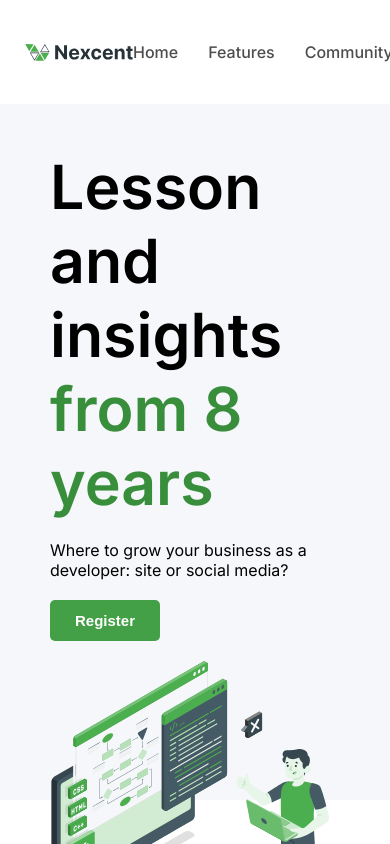
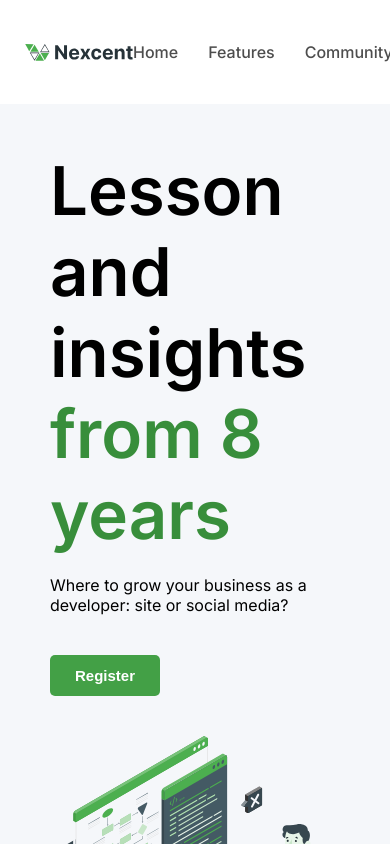
Before and after one commit to varspijoyan/nexcent-project, a React (Vite) app: page / in a window 390 px wide. Shown: the top 844 px of the page. Built offline with nearby package versions, Linux system fonts and the light colour scheme.

Commit message:
Change main section styles

```diff
--- a/src/styles/MainSection.module.css
+++ b/src/styles/MainSection.module.css
@@ -8,8 +8,7 @@
 .mainSection {
     background-color: var(--neutral-silver-color);
     width: 100%;
-    height: 750px;
-    margin-top: 50px;
+    height: 55em;
     display: flex;
     justify-content: center;
     align-items: center;
@@ -17,6 +16,7 @@
     flex-wrap: wrap;
     padding-left: 50px;
     padding-right: 50px;
+    padding-bottom: 100px;
 
 }
 
@@ -29,12 +29,13 @@
 }
 
 .title {
-    font-size: 3.8em;
+    font-size: 4.2em;
     font-weight: 600;
 }
 
 .description {
     font-size: 1em;
+    margin-bottom: 20px;
 }
 
 .highlight {
@@ -58,15 +59,14 @@
 }
 
 .mainSection > img {
-    width: 350px;
+    width: 380px;
 }
 
-@media screen and (max-width: 1020px) {
+@media screen and (max-width: 1040px) {
     .textContainer {
-        margin-top: 100px;
+        margin-top: 150px;
     }
     .mainSection {
-        gap: 20px;
-        padding-bottom: 10px;
+        padding-bottom: 950px;
     }
 }
```
